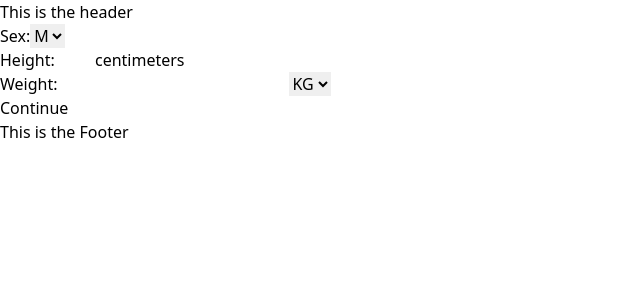
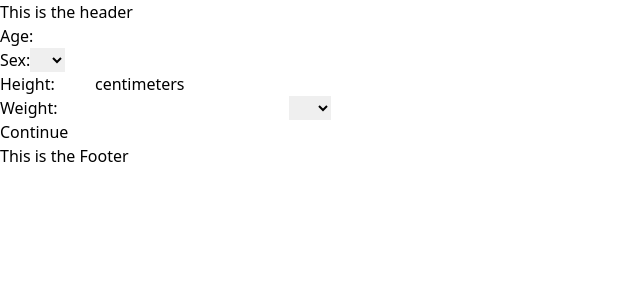
Before and after one commit to Seanbon0611/nutrition-calculator, a React (Create React App) app: page / in a window 1280 px wide. Shown: the top 300 px of the page, without its empty margins (0-640 px from the left). Built offline with nearby package versions, Linux system fonts and the light colour scheme.

Commit message:
added age to usermeasurementform componenent

```diff
--- a/src/components/UserMeasurementForm.jsx
+++ b/src/components/UserMeasurementForm.jsx
@@ -6,13 +6,19 @@ const UserMeasurementForm = ({
   setWeight,
   setWeightUnit,
   setSex,
+  setAge,
 }) => {
   return (
     <div>
-      <form className="flex flex-col">
+      <div className="flex flex-col">
+        <label>
+          Age:
+          <input type="number" onChange={(e) => setAge(e.target.value)} />
+        </label>
         <label>
           Sex:
           <select onChange={(e) => setSex(e.target.value)}>
+            <option></option>
             <option value="m">M</option>
             <option value="f">F</option>
           </select>
@@ -35,11 +41,12 @@ const UserMeasurementForm = ({
             required
           />
           <select onChange={(e) => setWeightUnit(e.target.value)}>
+            <option></option>
             <option value="kg">KG</option>
             <option value="lb">LB</option>
           </select>
         </label>
-      </form>
+      </div>
       <button onClick={next}>Continue</button>
     </div>
   );
```
